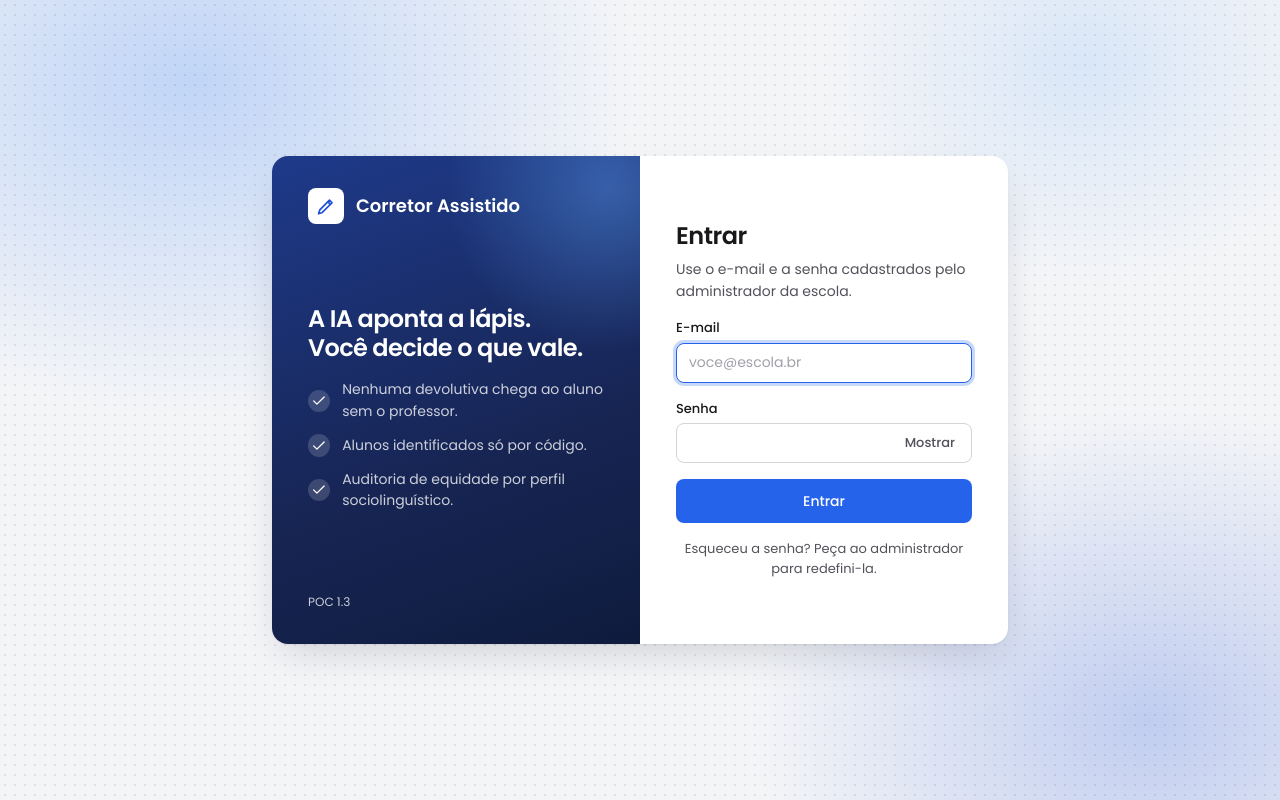
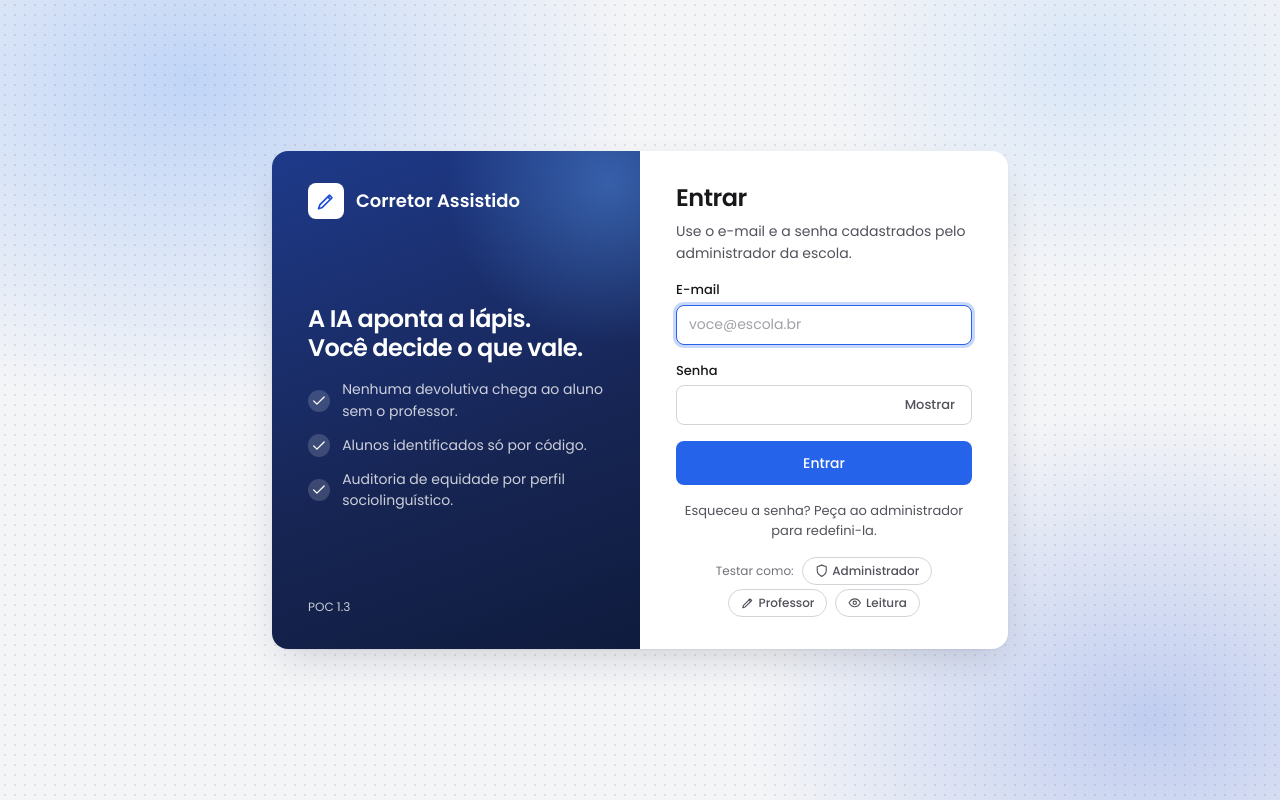
Before and after one commit to caiqueduart/corretor-assistido, an Angular app in the folder apps/frontend/: page /login in a window 1280 px wide. Built offline with nearby package versions, Linux system fonts and the light colour scheme.

Commit message:
feat(frontend): adiciona acesso rápido com contas de teste no login

```diff
--- /dev/null
+++ b/apps/frontend/src/app/features/login/acesso-rapido.html
@@ -0,0 +1,17 @@
+@if (contas.length) {
+    <div class="demo" role="group" aria-label="Acesso rápido com contas de teste">
+        <span class="demo__rotulo">Testar como:</span>
+        @for (conta of contas; track conta.perfil) {
+            <button
+                class="demo__opcao"
+                type="button"
+                [title]="conta.descricao"
+                [attr.aria-pressed]="escolhida() === conta.perfil"
+                (click)="escolhida.set(conta.perfil); escolher.emit(conta)"
+            >
+                <app-icone [nome]="iconePerfil[conta.perfil]" />
+                <span class="demo__perfil">{{ rotuloPerfil[conta.perfil] }}</span>
+            </button>
+        }
+    </div>
+}
--- /dev/null
+++ b/apps/frontend/src/app/features/login/acesso-rapido.scss
@@ -0,0 +1,46 @@
+/* Acesso rápido com contas de teste (só em desenvolvimento). Atlas: ds-chip. */
+:host {
+    display: block;
+}
+
+.demo {
+    display: flex;
+    flex-wrap: wrap;
+    align-items: center;
+    justify-content: center;
+    gap: var(--space-1) var(--space-2);
+
+    &__rotulo {
+        color: var(--text-subtle);
+        font-size: var(--text-xs);
+    }
+
+    &__opcao {
+        display: inline-flex;
+        align-items: center;
+        gap: var(--space-1);
+        height: 1.75rem;
+        padding: 0 var(--space-3);
+        border: 1px solid var(--border-strong);
+        border-radius: var(--radius-full);
+        background: var(--surface);
+        color: var(--text-muted);
+        font-size: var(--text-xs);
+        font-weight: var(--weight-medium);
+        transition:
+            background var(--duration-fast) var(--ease),
+            border-color var(--duration-fast) var(--ease),
+            color var(--duration-fast) var(--ease);
+
+        &:hover {
+            border-color: var(--text-disabled);
+            color: var(--text);
+        }
+
+        &[aria-pressed='true'] {
+            border-color: var(--primary);
+            background: var(--primary-soft);
+            color: var(--primary-soft-text);
+        }
+    }
+}
--- /dev/null
+++ b/apps/frontend/src/app/features/login/acesso-rapido.ts
@@ -0,0 +1,27 @@
+import { ChangeDetectionStrategy, Component, isDevMode, output, signal } from '@angular/core';
+
+import { Perfil, ROTULO_PERFIL } from '../../core/auth/auth.model';
+import { Icone, NomeIcone } from '../../shared/icone/icone';
+import { CONTAS_DEMO, ContaDemo } from './contas-demo';
+
+const ICONE_PERFIL: Readonly<Record<Perfil, NomeIcone>> = { admin: 'escudo', professor: 'lapis', leitura: 'olho' };
+
+/**
+ * Atalho do login para as contas de teste: ao escolher um perfil, o login
+ * preenche e-mail e senha. Só aparece em desenvolvimento, nunca no build de produção.
+ */
+@Component({
+    selector: 'app-acesso-rapido',
+    imports: [Icone],
+    templateUrl: './acesso-rapido.html',
+    styleUrl: './acesso-rapido.scss',
+    changeDetection: ChangeDetectionStrategy.OnPush,
+})
+export class AcessoRapido {
+    readonly escolher = output<ContaDemo>();
+
+    protected readonly contas = isDevMode() ? CONTAS_DEMO : [];
+    protected readonly escolhida = signal<Perfil | null>(null);
+    protected readonly rotuloPerfil = ROTULO_PERFIL;
+    protected readonly iconePerfil = ICONE_PERFIL;
+}
--- /dev/null
+++ b/apps/frontend/src/app/features/login/contas-demo.ts
@@ -0,0 +1,35 @@
+import { Perfil } from '../../core/auth/auth.model';
+
+export interface ContaDemo {
+    readonly perfil: Perfil;
+    readonly descricao: string;
+    readonly email: string;
+    readonly senha: string;
+}
+
+/**
+ * Contas de teste do banco local, para o "Acesso rápido" do login.
+ * Só aparecem em modo de desenvolvimento (`ng serve`); o build de produção não
+ * mostra o bloco. Se o banco for recriado, cadastre estas contas de novo
+ * (Administração › Usuários) ou ajuste os dados aqui.
+ */
+export const CONTAS_DEMO: readonly ContaDemo[] = [
+    {
+        perfil: 'admin',
+        descricao: 'Usuários, configuração, auditoria e métricas.',
+        email: 'admin@escola.exemplo',
+        senha: 'senha-de-teste-123',
+    },
+    {
+        perfil: 'professor',
+        descricao: 'Importa, corrige, revisa e envia devolutivas.',
+        email: 'professor@escola.exemplo',
+        senha: 'senha-professor-1',
+    },
+    {
+        perfil: 'leitura',
+        descricao: 'Só consulta redações e alunos.',
+        email: 'lia@escola.exemplo',
+        senha: 'senha-leitura-1',
+    },
+];
--- a/apps/frontend/src/app/features/login/login-page.html
+++ b/apps/frontend/src/app/features/login/login-page.html
@@ -89,6 +89,8 @@
             </button>
 
             <p class="login__foot">Esqueceu a senha? Peça ao administrador para redefini-la.</p>
+
+            <app-acesso-rapido (escolher)="preencher($event)" />
         </form>
     </div>
 </main>
--- a/apps/frontend/src/app/features/login/login-page.ts
+++ b/apps/frontend/src/app/features/login/login-page.ts
@@ -6,10 +6,12 @@ import { mensagemDeErro } from '../../core/api/erro-api';
 import { AuthService } from '../../core/auth/auth.service';
 import { destinoSeguro } from '../../core/auth/guards';
 import { Icone } from '../../shared/icone/icone';
+import { AcessoRapido } from './acesso-rapido';
+import { ContaDemo } from './contas-demo';
 
 @Component({
     selector: 'app-login-page',
-    imports: [ReactiveFormsModule, Icone],
+    imports: [ReactiveFormsModule, Icone, AcessoRapido],
     templateUrl: './login-page.html',
     styleUrl: './login-page.scss',
     changeDetection: ChangeDetectionStrategy.OnPush,
@@ -30,6 +32,13 @@ export class LoginPage {
     protected readonly entrando = signal(false);
     protected readonly erro = signal<string | null>(null);
     protected readonly senhaVisivel = signal(false);
+
+    /** Preenche e-mail e senha da conta de teste; o usuário confirma em "Entrar". */
+    protected preencher(conta: ContaDemo): void {
+        this.formulario.setValue({ email: conta.email, senha: conta.senha });
+        this.formulario.markAsPristine();
+        this.erro.set(null);
+    }
 
     protected async entrar(): Promise<void> {
         this.formulario.markAllAsTouched();
```
Also changed, not shown: 1 other file (tests, documents, lock files or other folders).
